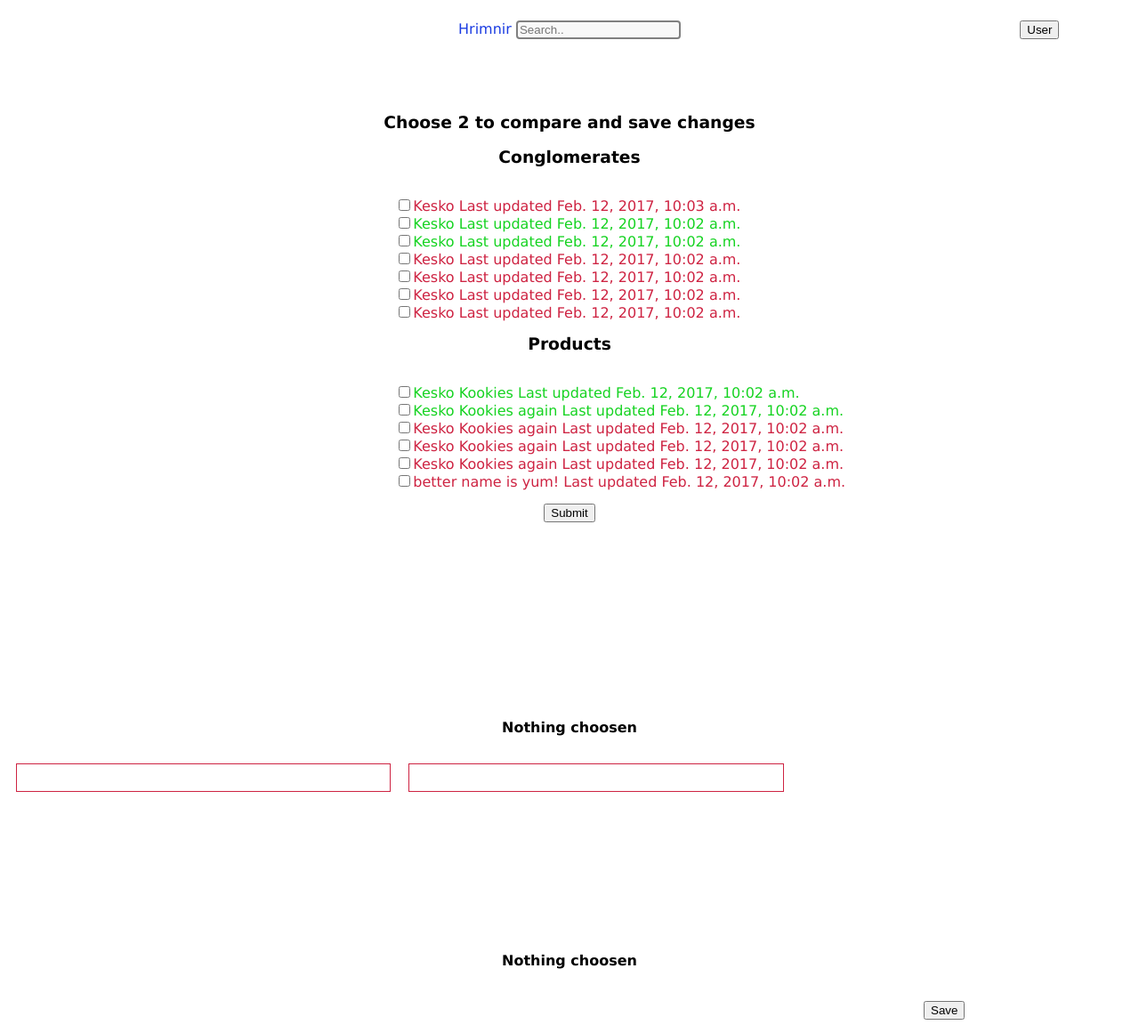
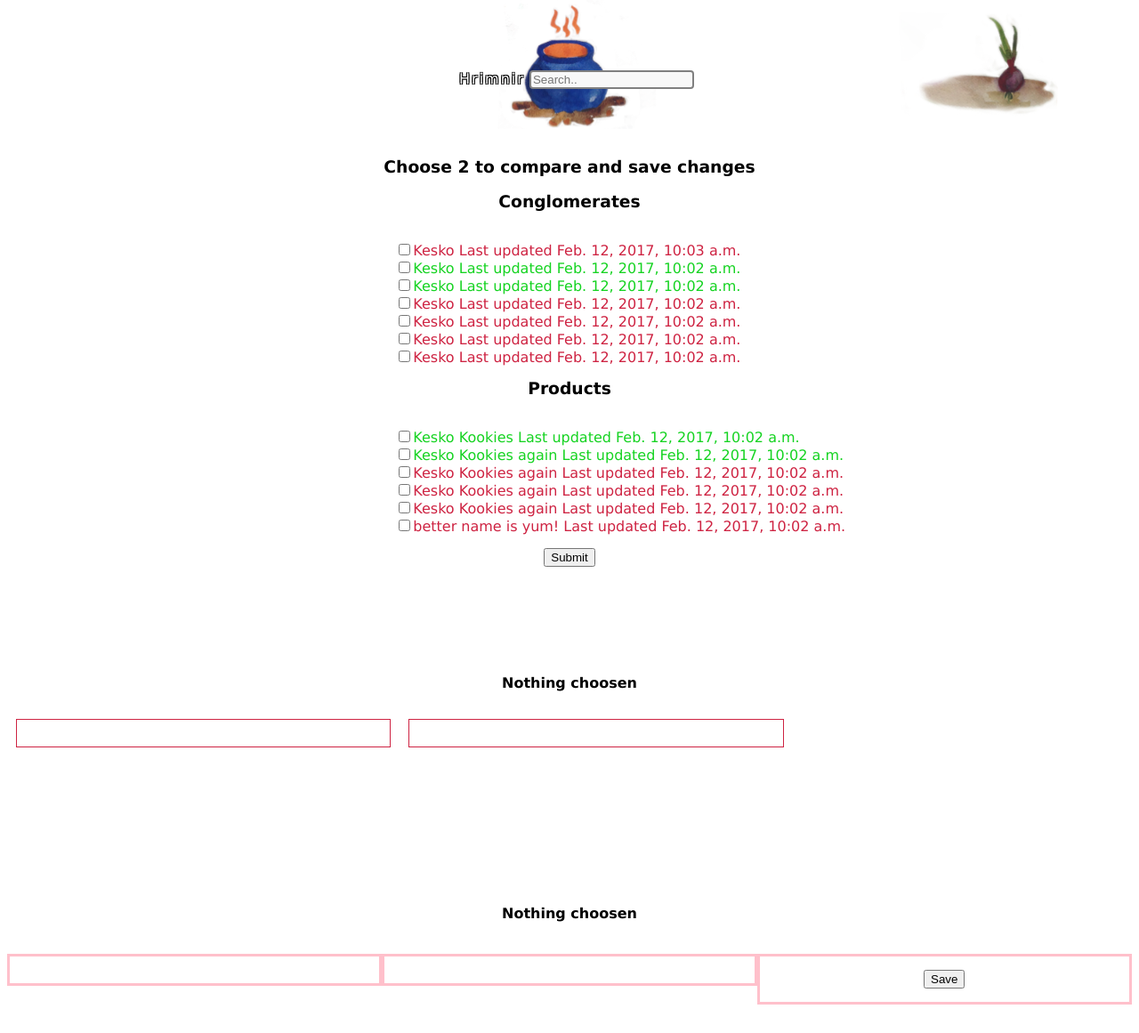
Before and after one commit to brica1000/Hrimnir, a Django app: page /compare_edits/ in a window 1280 px wide. Shown: the whole page at 89% size. After the commit the page ends 1129 px from the top, so only its background shows below. Run offline with Django 3.2, Linux system fonts and the light colour scheme; a user stored in the database is signed in; data comes from the database, SQL or seed files in the repository; both versions use the stored data as it was after the commit.

Commit message:
Added pngs and css

```diff
--- a/thesite/static/css/base.css
+++ b/thesite/static/css/base.css
@@ -1,6 +1,7 @@
 html {
     font-family: "Lucida Sans", sans-serif;
 }
+
 ul {
     list-style-type: none;
     margin: 0;
@@ -28,6 +29,10 @@
   width: 90%;
 }
 
+.bordered {
+  border: solid pink;
+}
+
 .approval li {
   color: #15d321;
 }
@@ -53,12 +58,13 @@
   margin: 0 40px 0 0;
 }
 
+/**  What is this??**/
 .top-spacer {
   margin-top: 26%;
 }
 
 .make-space {
-  height: 200px;
+  height: 100px;
 }
 
 #search-form {
@@ -140,8 +146,44 @@
       display: none;
     }
 
+    .nav-bar.desktop {
+      position: fixed;
+      top: -90px;
+    }
+
+    #nav-image {
+      height: 150px;
+      z-index: -1;
+      position: relative;
+      top: 70px;
+    }
+
+    #home-button {
+      color: white;
+      letter-spacing: 2px;
+      text-shadow:
+      -1px -1px 0 #000,
+      1px -1px 0 #000,
+      -1px 1px 0 #000,
+      1px 1px 0 #000;
+    }
+
+    #home-button:hover {
+        color: hotpink;
+        text-decoration: none;
+    }
+
+    #user-image {
+      height: 150px;
+      z-index: -1;
+      position: relative;
+      top: -90px;
+      right: -30px;
+    }
+
     .nav-bar li {
       display: inline-block;
+      top: 300px;
     }
     .top {
       display: none;
@@ -150,7 +192,7 @@
       display: none;
     }
     .spacer {
-      height: 100px;
+      height: 50px;
     }
 }
 [class*="col-"] {
@@ -196,8 +238,9 @@
   /* Dropdown Content (Hidden by Default) */
   .dropdown-content {
       display: none;
-      position: absolute;
+      position: relative;
       right: 0;
+      top: -90px;
       background-color: #f9f9f9;
       min-width: 160px;
       box-shadow: 0px 8px 16px 0px rgba(0,0,0,0.2);
--- a/thesite/templates/thesite/compare_edits.html
+++ b/thesite/templates/thesite/compare_edits.html
@@ -78,17 +78,18 @@
 <div class="col-4">
 </div>
 
-<div class="make-space">
+<div class="col-12 make-space">
 </div>
 
 
 <!-- New try--->
 <div>
     {% if message_1 == "" %}
-    <h4 class="centered">{{ message_0 }}</h4>
+    <h4 class="col-12 centered">{{ message_0 }}</h4>
     {% endif %}
-
-    <div class="col-4">
+</div>
+<div>
+    <div class="col-4 bordered">
       <ul>
         {% for s, ll, lr in zipped %}
         <li>{{ ll }}</li>
@@ -96,14 +97,14 @@
       </ul>
     </div>
 
-    <div class="col-4">
+    <div class="col-4 bordered">
       <ul>
         {% for s, ll, lr in zipped_repeat %}
         <li style="color: {{ s }}">{{ lr }}</li>
         {% endfor %}
       </ul>
     </div>
-    <div class="col-4">
+    <div class="col-4 bordered">
 
           {% csrf_token %}
           <ul>
--- a/thesite/templates/thesite/index.html
+++ b/thesite/templates/thesite/index.html
@@ -11,11 +11,12 @@
 
   <body>
         <div class="col-12 nav-bar desktop centered">
+            <img src="/static/images/kettle.png" id="nav-image">
             <ul>
-                    <li><a href="{% url 'the_story' %}">Hrimnir</a></li>
+                    <li><a href="{% url 'the_story' %}" id="home-button">Hrimnir</a></li>
                     <li><form><input id="search-form" type="text" name="search" placeholder="Search.."></form></li>
                     <div class="dropdown desktop">
-                        <button>User</button>
+                        <img src="/static/images/onion_free.png" id="user-image">
                           <div class="dropdown-content">
                               {% if user.is_authenticated %}
                               <a href="{% url 'compare_edits' %}">Compare edits</a>
@@ -54,7 +55,8 @@
                 </div>
         </div>
 
-
+        <div class="make-space">
+        </div>
 
               {% block content %}
               {% endblock %}
--- a/thesite/views.py
+++ b/thesite/views.py
@@ -28,21 +28,6 @@
     products = Product.objects.all()
     return render(request, 'thesite/database.html', {'conglom':conglom, 'products': products,},)
 
-"""
-@login_required
-def modify_conglomerate(request, pk):
-    conglomerate = Conglomerate.objects.get(pk=pk)
-    ConglomerateInlineFormSet = inlineformset_factory(Conglomerate, Product,   fields=('name','category','text',))  # From where are the fields?
-    if request.method == "POST":
-        formset = ConglomerateInlineFormSet(request.POST, request.FILES, instance=conglomerate)
-        if formset.is_valid():
-            formset.save()
-            # Do something. Should generally end with a redirect. For example:
-            return HttpResponseRedirect(reverse('thesite/database.html'))
-    else:
-        formset = ConglomerateInlineFormSet(instance=conglomerate)
-    return render(request, 'thesite/modify_conglomerate.html', {'formset': formset})
-"""
 def view_conglomerate(request, pk):
     conglomerate = get_object_or_404(Conglomerate, pk=pk)
     products = conglomerate.product_set.all()
```
Also changed, not shown: db.sqlite3, thesite/static/images/kettle.png (added), thesite/static/images/onion_free.png (added), 1 other file.
